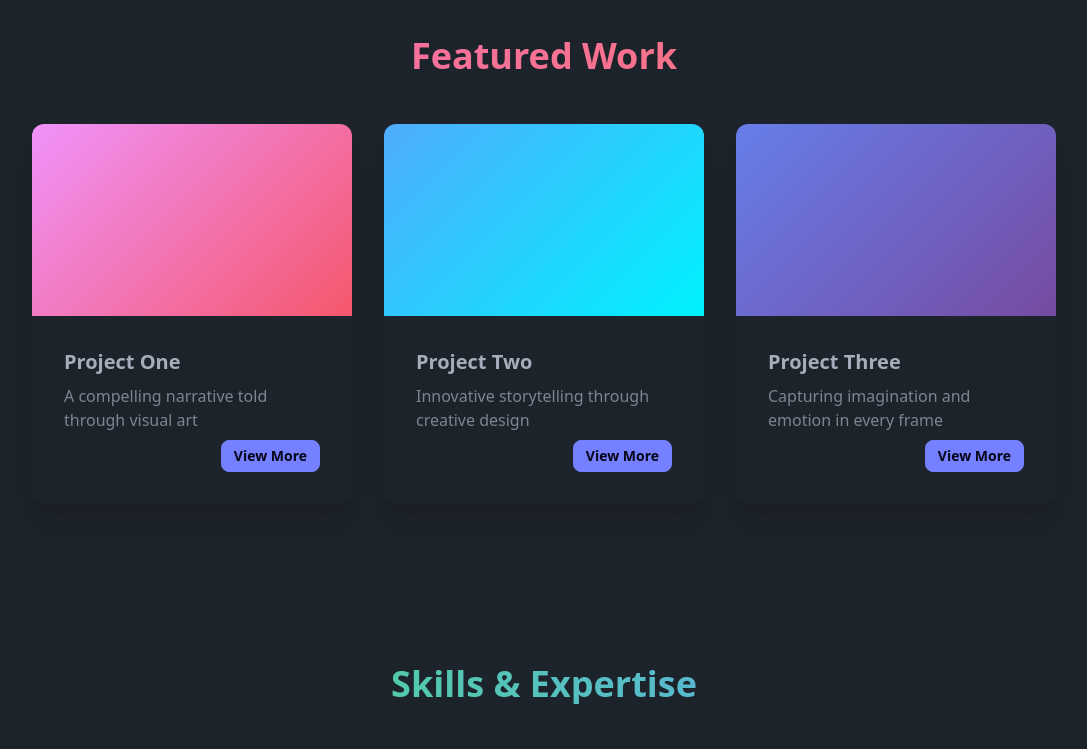
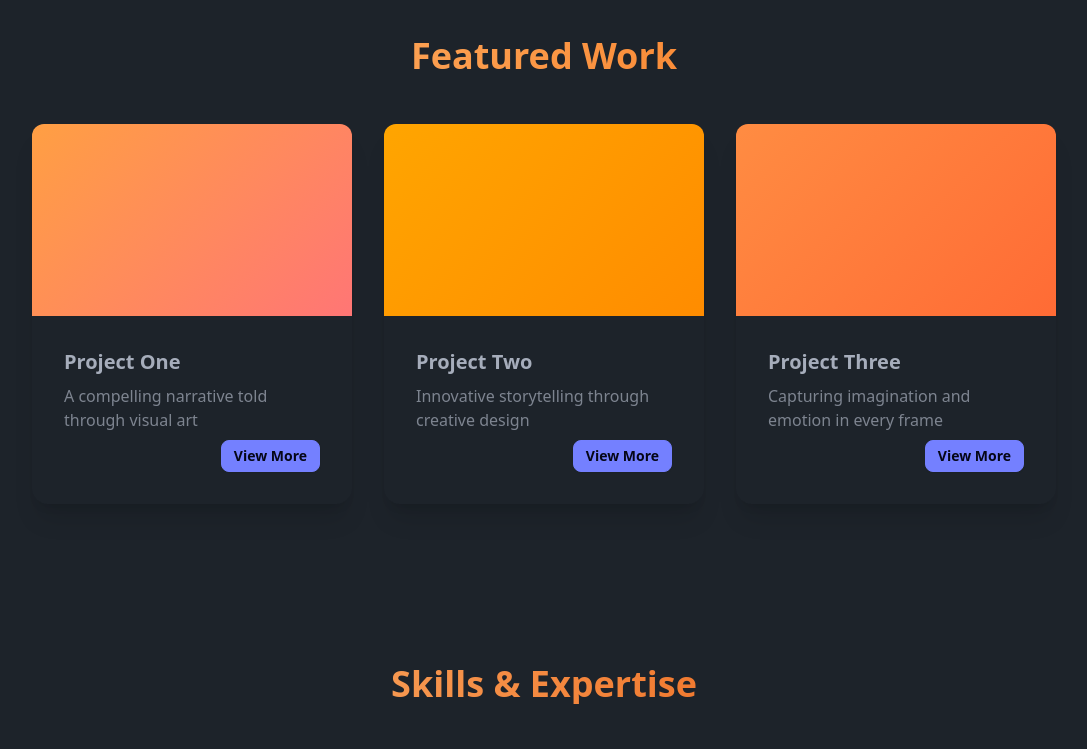
Before and after one commit to calden-sebring/Test, a plain HTML site: page index.html in a window 1280 px wide. Shown: the part 1440-2189 px from the top of the page, without its empty margins (96-1183 px from the left). Drawn offline with nearby package versions, Linux system fonts and the light colour scheme.

Commit message:
Change website theme to orange

```diff
--- a/index.html
+++ b/index.html
@@ -8,13 +8,13 @@
     <script src="https://cdn.tailwindcss.com"></script>
     <style>
         .hero-gradient {
-            background: linear-gradient(135deg, #667eea 0%, #764ba2 100%);
+            background: linear-gradient(135deg, #ff8c42 0%, #ff6b35 100%);
         }
         .accent-gradient {
-            background: linear-gradient(135deg, #f093fb 0%, #f5576c 100%);
+            background: linear-gradient(135deg, #ff9f43 0%, #ff7675 100%);
         }
         .section-gradient {
-            background: linear-gradient(135deg, #4facfe 0%, #00f2fe 100%);
+            background: linear-gradient(135deg, #ffa500 0%, #ff8c00 100%);
         }
     </style>
 </head>
@@ -22,7 +22,7 @@
     <!-- Navigation -->
     <nav class="navbar bg-base-900 sticky top-0 z-50 shadow-lg">
         <div class="navbar-start">
-            <h1 class="text-2xl font-bold bg-gradient-to-r from-blue-400 to-purple-500 bg-clip-text text-transparent">Calden</h1>
+            <h1 class="text-2xl font-bold bg-gradient-to-r from-orange-400 to-orange-600 bg-clip-text text-transparent">Calden</h1>
         </div>
         <div class="navbar-end gap-4">
             <a href="#portfolio" class="link link-hover">Portfolio</a>
@@ -46,7 +46,7 @@
     <!-- About Section -->
     <section id="about" class="py-20 px-4 bg-base-800">
         <div class="max-w-5xl mx-auto">
-            <h2 class="text-4xl font-bold text-center mb-12 bg-gradient-to-r from-blue-400 to-cyan-400 bg-clip-text text-transparent">
+            <h2 class="text-4xl font-bold text-center mb-12 bg-gradient-to-r from-orange-400 to-orange-600 bg-clip-text text-transparent">
                 About Me
             </h2>
 
@@ -79,7 +79,7 @@
     <!-- Portfolio Section -->
     <section id="portfolio" class="py-20 px-4 bg-base-900">
         <div class="max-w-5xl mx-auto">
-            <h2 class="text-4xl font-bold text-center mb-12 bg-gradient-to-r from-pink-400 to-red-400 bg-clip-text text-transparent">
+            <h2 class="text-4xl font-bold text-center mb-12 bg-gradient-to-r from-orange-300 to-orange-500 bg-clip-text text-transparent">
                 Featured Work
             </h2>
 
@@ -123,7 +123,7 @@
     <!-- Skills Section -->
     <section class="py-20 px-4 bg-base-800">
         <div class="max-w-5xl mx-auto">
-            <h2 class="text-4xl font-bold text-center mb-12 bg-gradient-to-r from-green-400 to-blue-400 bg-clip-text text-transparent">
+            <h2 class="text-4xl font-bold text-center mb-12 bg-gradient-to-r from-orange-300 to-orange-600 bg-clip-text text-transparent">
                 Skills & Expertise
             </h2>
 
```
